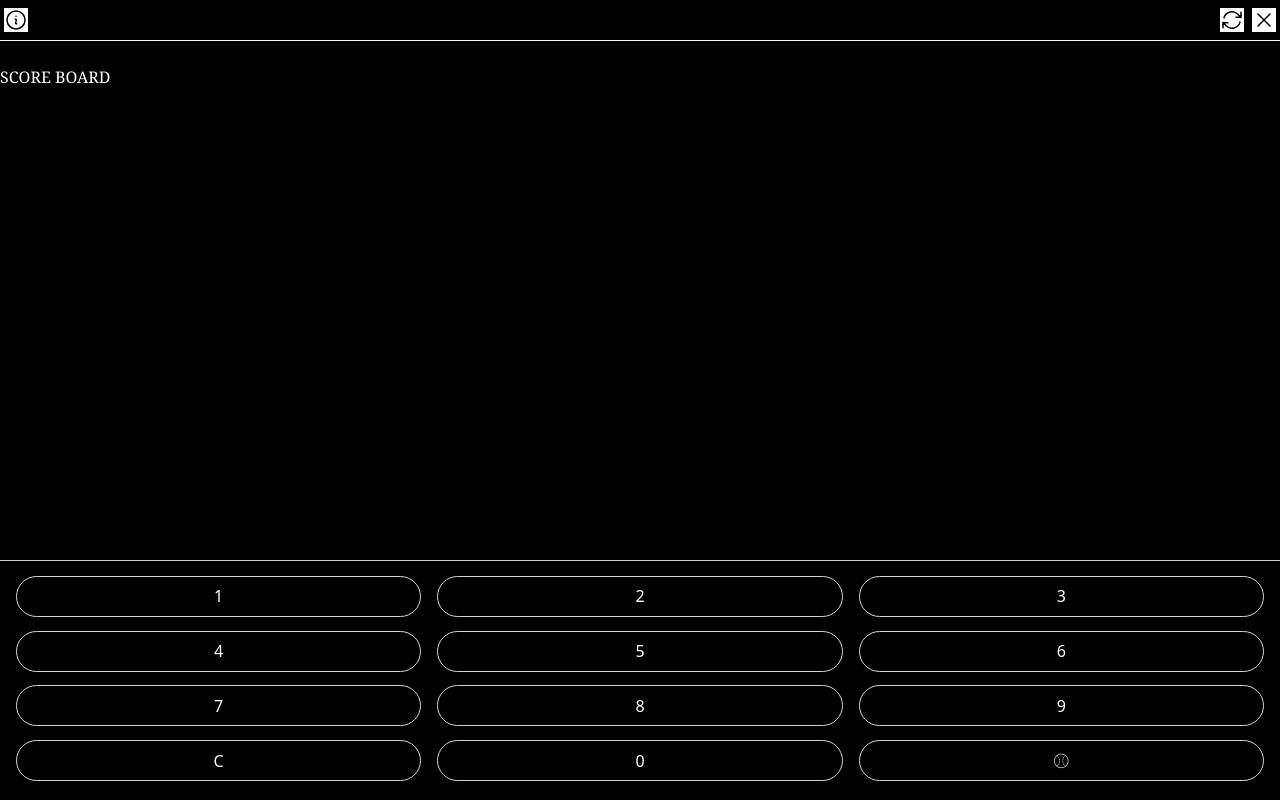
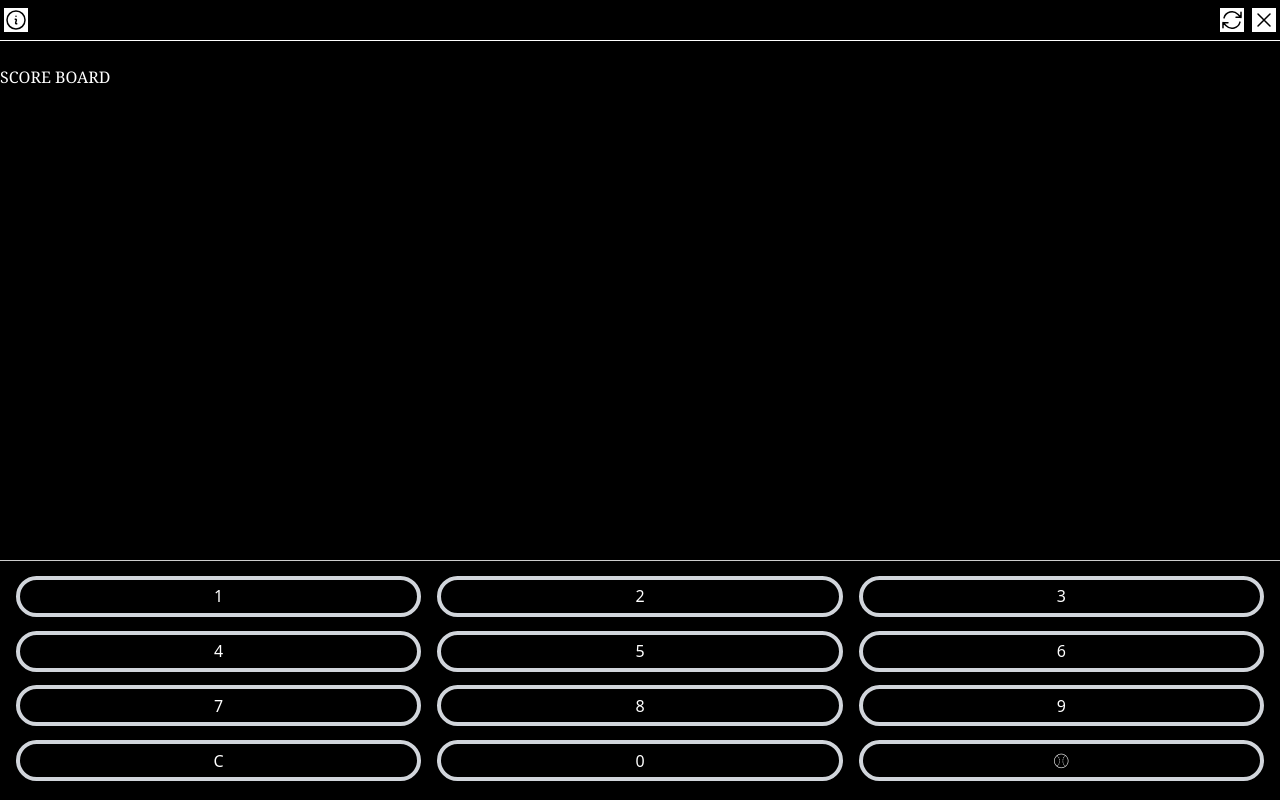
Before and after one commit to 253eosam/game-bac, a Vue app: page /baseball in a window 1280 px wide. Built offline with nearby package versions, Linux system fonts and the light colour scheme.

Commit message:
feat) 키패드 영역 추가

```diff
--- a/src/components/bottom/NumberPad.vue
+++ b/src/components/bottom/NumberPad.vue
@@ -1,7 +1,7 @@
 <template>
   <ul class="w-full flex flex-col p-2">
     <li v-for="(row, y) in pad" :key="`row-${y}`" class="flex-1 flex items-center">
-      <button v-for="(val, x) in row" :key="`col-${x}`" class="border mx-2 h-3/4 border-gray-300 rounded-full flex-1" @click="onClick(val)">
+      <button v-for="(val, x) in row" :key="`col-${x}`" class="border-4 mx-2 h-3/4 border-gray-300 rounded-full flex-1" @click="onClick(val)">
         {{ val }}
       </button>
     </li>
```
